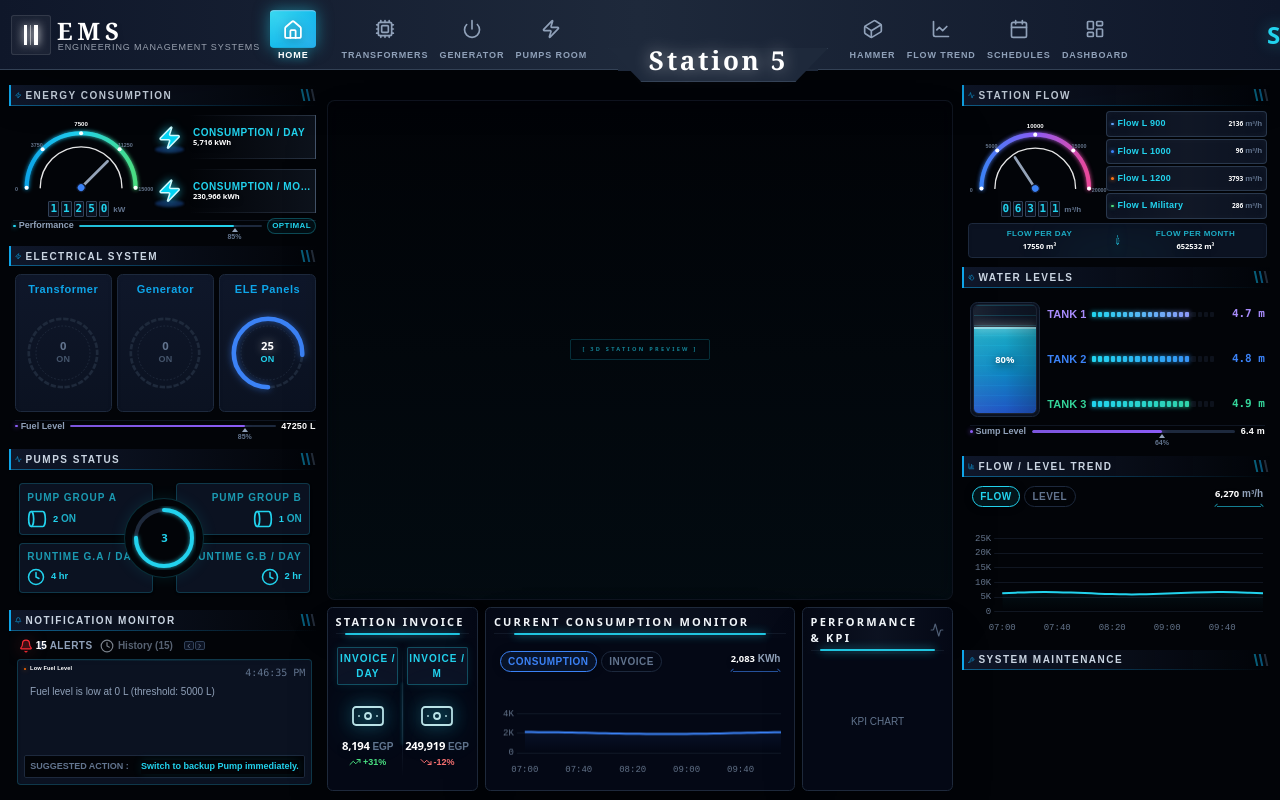
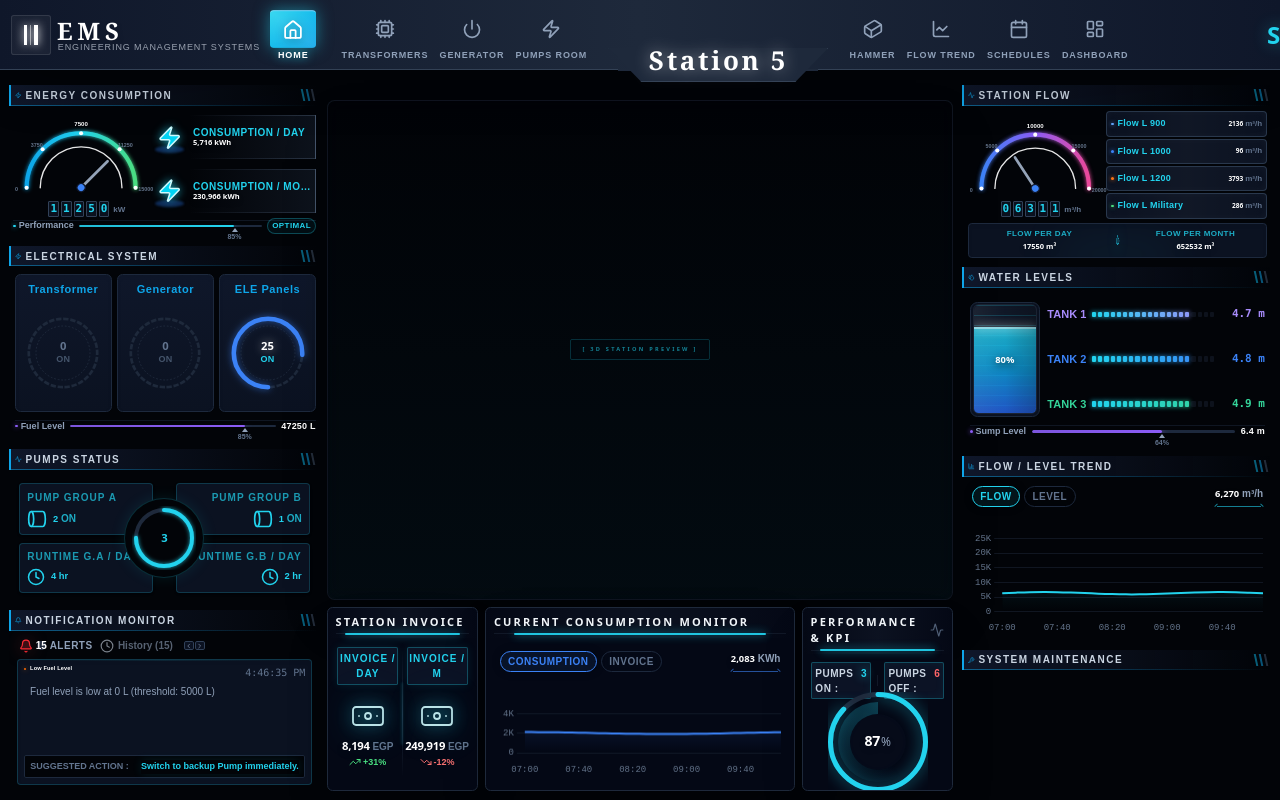
Before and after one commit to serafy0/station-dashboard, a Next.js app: page / in a window 1280 px wide. Built offline with nearby package versions, Linux system fonts and the light colour scheme.

Commit message:
Add StationPerformance Panel

```diff
--- a/src/app/page.tsx
+++ b/src/app/page.tsx
@@ -12,6 +12,7 @@ import { WaterLevels } from "@/components/dashboard/WaterLevels";
 import { FlowLevelTrends } from "@/components/dashboard/FlowLevelTrends";
 import { CurrentConsumption } from "@/components/dashboard/CurrentConsumption";
 import { StationInvoice } from "@/components/dashboard/StationInvoice";
+import { StationPerformance } from "@/components/dashboard/StationPerformance";
 
 export default function Home() {
   return (
@@ -61,12 +62,10 @@ export default function Home() {
                   </MiddlePanel>
 
                   <MiddlePanel title="Performance & KPI" icon={<Activity size={14} />} className="col-span-1">
-                      <div className="flex items-center justify-center h-full text-slate-500 text-[10px]">
-                          KPI CHART
-                      </div>
+                      <StationPerformance />
                   </MiddlePanel>
-              </div>
-            </div>
+                </div>
+          </div>
 
             <div className="col-span-3 flex flex-col gap-3 h-full min-h-0">
               <SideTechPanel title="Station Flow" icon={Activity} className="h-[25%] shrink-0">
--- /dev/null
+++ b/src/components/dashboard/StationPerformance.tsx
@@ -0,0 +1,31 @@
+"use client";
+
+import { STATION_PERFORMANCE_DATA } from "@/lib/store/station-performance-data";
+import { PerformanceGauge } from "../ui/PerformanceGauge";
+import { StatusPill } from "../ui/StatusPill";
+
+
+
+
+export function StationPerformance() {
+  const data = STATION_PERFORMANCE_DATA;
+
+  return (
+    <div className="w-full h-full flex flex-col relative py-1">
+
+        <div className="flex items-center gap-3 px-1 mb-1">
+            <StatusPill label="Pumps On" count={data.pumpsOn} isActive={true} />
+
+            <div className="w-[1px] h-6 bg-[#1e293b] opacity-50" />
+
+            <StatusPill label="Pumps Off" count={data.pumpsOff} isActive={false} />
+        </div>
+
+        <div className="flex-1 flex items-center justify-center min-h-0">
+            <PerformanceGauge percentage={data.efficiency} />
+        </div>
+
+
+    </div>
+  );
+}
--- /dev/null
+++ b/src/components/ui/PerformanceGauge.tsx
@@ -0,0 +1,59 @@
+export function PerformanceGauge({ percentage }: { percentage: number }) {
+  const containerSize = 110;
+
+  const outerSize = 100;
+  const strokeWidth = 5;
+  const radius = (outerSize - strokeWidth) / 2;
+  const circumference = radius * 2 * Math.PI;
+  const dashOffset = circumference - (percentage / 100) * circumference;
+
+  const innerSize = 80;
+
+  return (
+    <div className="relative flex items-center justify-center" style={{ width: containerSize, height: containerSize }}>
+
+      <div
+        className="absolute rounded-full animate-[spin_3s_linear_infinite] z-0 flex items-center justify-center"
+        style={{ width: innerSize, height: innerSize }}
+      >
+         <div
+            className="w-full h-full rounded-full opacity-25"
+            style={{
+                background: `conic-gradient(from 0deg, transparent 0%, transparent 40%, #22d3ee 100%)`,
+            }}
+         />
+         <div className="absolute inset-[15%] bg-[#060b19] rounded-full" />
+      </div>
+
+      <svg className="absolute rotate-[-90deg] z-10" width={outerSize} height={outerSize} viewBox={`0 0 ${outerSize} ${outerSize}`}>
+        <circle
+          stroke="#1e293b"
+          strokeWidth={strokeWidth}
+          fill="transparent"
+          r={radius}
+          cx={outerSize / 2}
+          cy={outerSize / 2}
+        />
+
+        <circle
+          stroke="#22d3ee"
+          strokeWidth={strokeWidth}
+          strokeDasharray={circumference}
+          strokeDashoffset={dashOffset}
+          strokeLinecap="round"
+          fill="transparent"
+          r={radius}
+          cx={outerSize / 2}
+          cy={outerSize / 2}
+          className="drop-shadow-[0_0_8px_rgba(34,211,238,0.6)] transition-all duration-1000 ease-out"
+        />
+      </svg>
+
+      <div className="absolute inset-0 flex flex-col items-center justify-center z-20">
+        <span className="text-3xl font-bold text-white font-sans drop-shadow-md tracking-tight">
+            {percentage}<span className="text-[12px] ml-0.5 text-slate-400 font-normal">%</span>
+        </span>
+      </div>
+    </div>
+  );
+}
--- /dev/null
+++ b/src/components/ui/StatusPill.tsx
@@ -0,0 +1,17 @@
+import { cn } from "@/lib/utils";
+
+export function StatusPill({ label, count, isActive }: { label: string; count: number; isActive?: boolean }) {
+  return (
+    <div className="flex-1 bg-[#0f172a]/80 border border-[#22d3ee]/30 py-1.5 px-2 rounded flex justify-center gap-2 shadow-[inset_0_0_10px_rgba(34,211,238,0.05)]">
+      <span className="text-[10px] font-bold text-slate-300 uppercase tracking-wider">
+        {label} :
+      </span>
+      <span className={cn(
+          "text-[10px] font-bold tabular-nums",
+          isActive ? "text-[#22d3ee] drop-shadow-[0_0_5px_rgba(34,211,238,0.8)]" : "text-red-400"
+      )}>
+        {count}
+      </span>
+    </div>
+  );
+}
--- /dev/null
+++ b/src/lib/store/station-performance-data.ts
@@ -0,0 +1,7 @@
+export const STATION_PERFORMANCE_DATA = {
+    pumpsOn: 3,
+    pumpsOff: 6,
+    efficiency: 87,
+    date: "September 08, 2025",
+    description: "3 / 3 pumps were activated, delivering a total water flow rate of 0 liters/min."
+};
```
